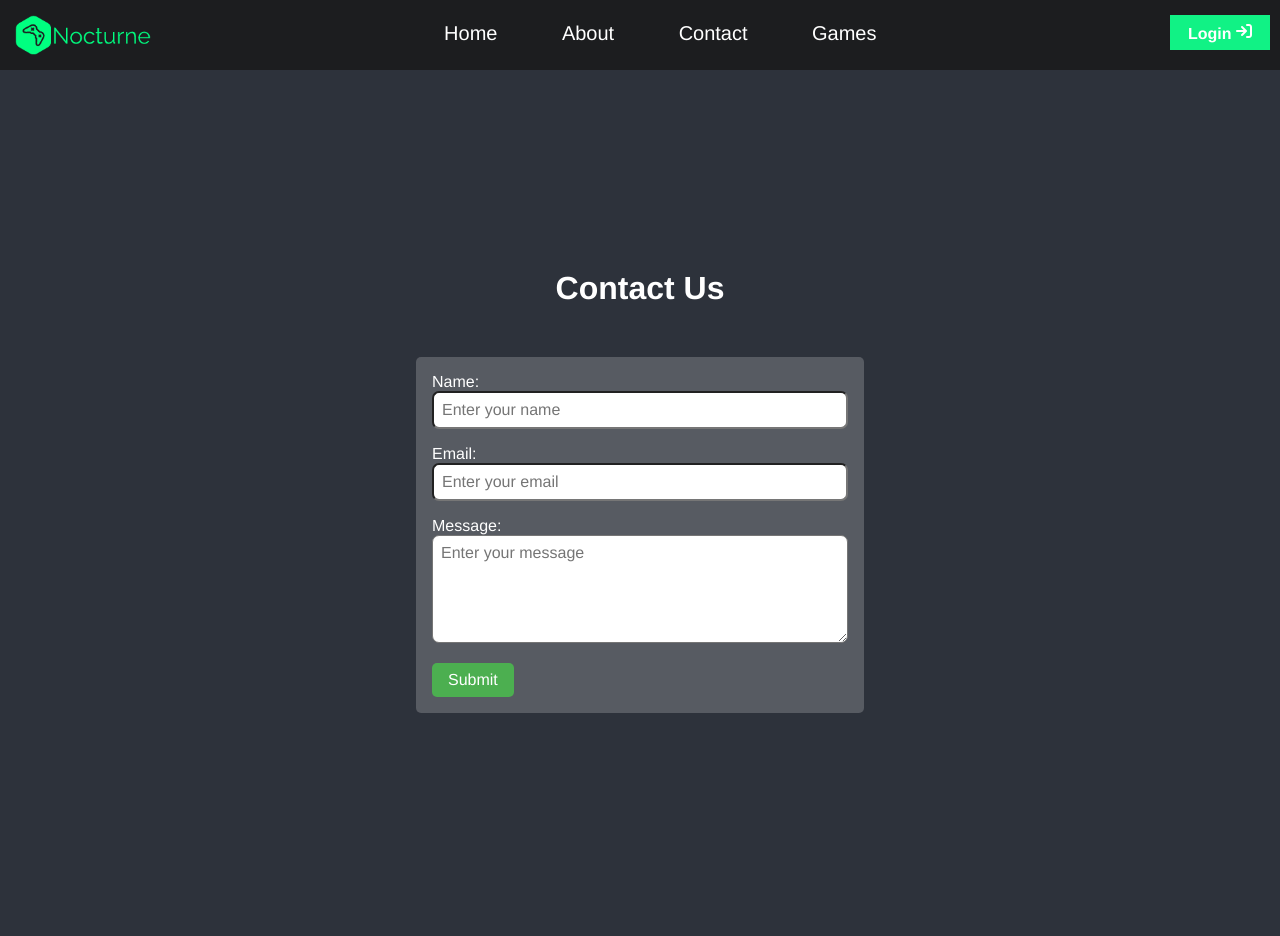
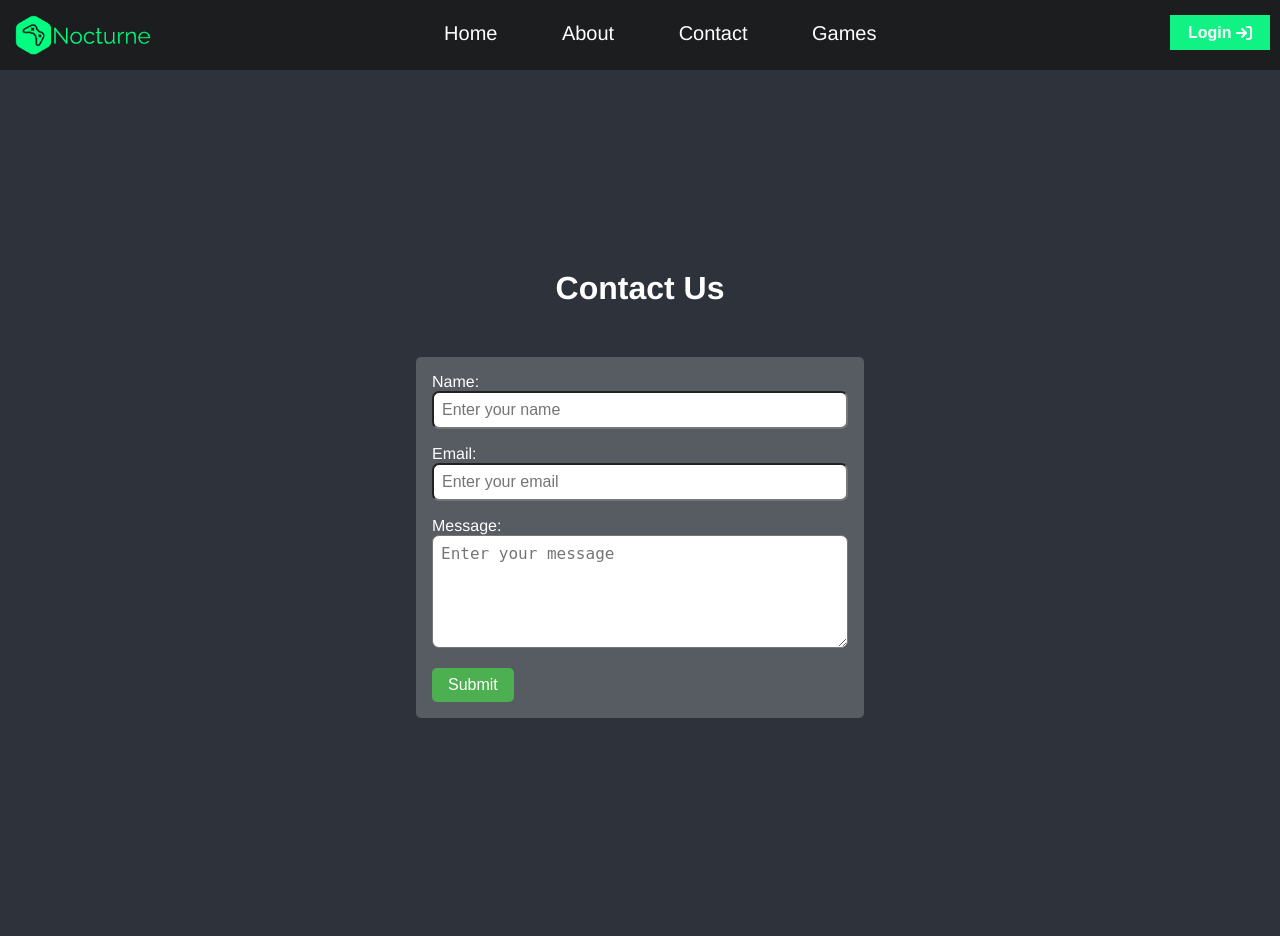
Before and after one commit to Fillonit/game-awards-final, a PHP site: page /contact.html in a window 1280 px wide. Before the commit the page ends 713 px from the top, so only its background shows below. Run offline with PHP 8.4, Linux system fonts and the light colour scheme.

Commit message:
slight front-end fixes

```diff
--- a/about.html
+++ b/about.html
@@ -33,7 +33,7 @@
         /* Add some fancy styling to the page */
         body {
             /* background-color: lightblue; */
-            font-family: Arial, sans-serif;
+            /* font-family: Arial, sans-serif; */
             text-align: center;
             vertical-align: center;
 
--- a/contact.css
+++ b/contact.css
@@ -116,10 +116,14 @@ form {
     margin-top: 25vh;
 }
 
-textarea,
+/* textarea,
 input,
 button {
     font-family: 'Franklin Gothic Medium', 'Arial Narrow', Arial, sans-serif;
+} */
+
+.LoginBtn i {
+    vertical-align: middle;
 }
 
 @media only screen and (min-width: 300px) and (max-width: 600px) {
--- a/contact.html
+++ b/contact.html
@@ -11,8 +11,8 @@
     <link rel="stylesheet" href="https://cdnjs.cloudflare.com/ajax/libs/font-awesome/6.2.1/css/all.min.css"
         integrity="sha512-MV7K8+y+gLIBoVD59lQIYicR65iaqukzvf/nwasF0nqhPay5w/9lJmVM2hMDcnK1OnMGCdVK+iQrJ7lzPJQd1w=="
         crossorigin="anonymous" referrerpolicy="no-referrer" />
+    <link rel="stylesheet" href="style.css">
     <link rel="stylesheet" href="contact.css">
-    <link rel="stylesheet" href="style.css">
     <script src="contact.js" defer></script>
 </head>
 
```
